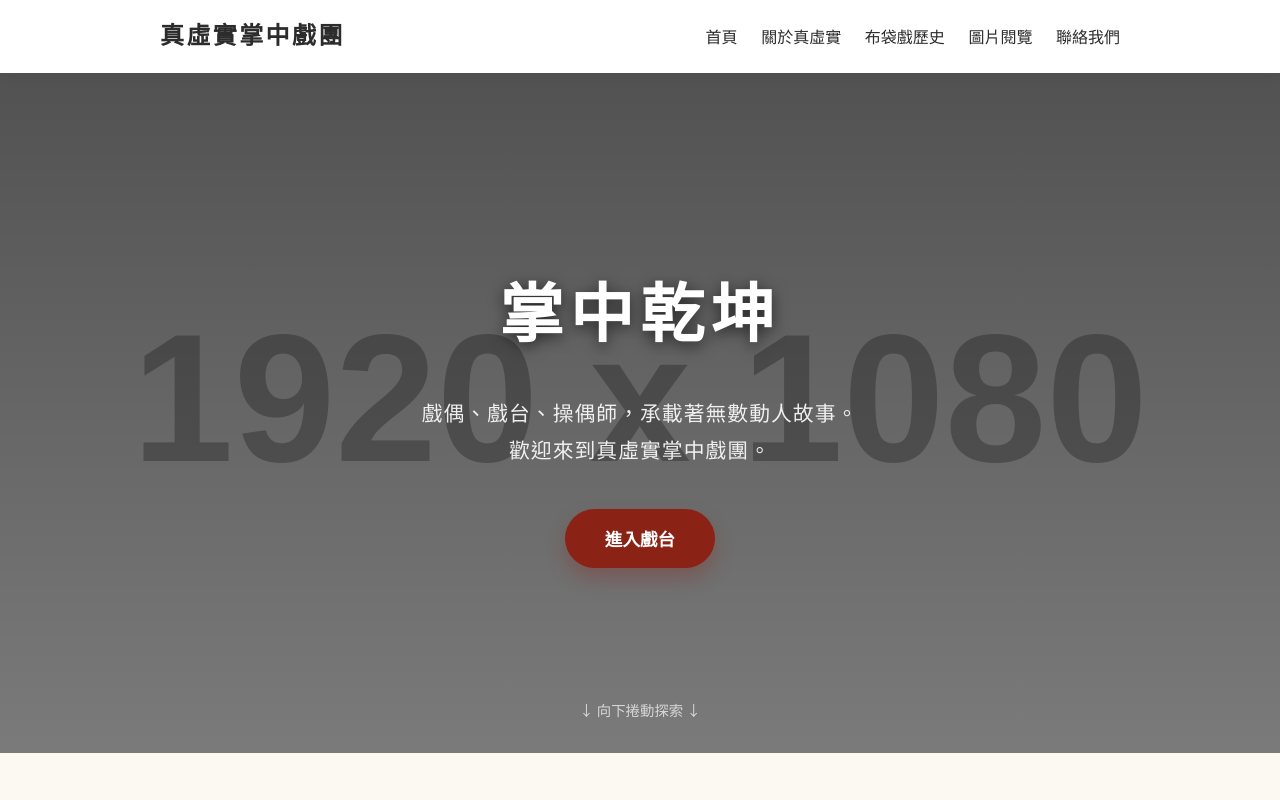
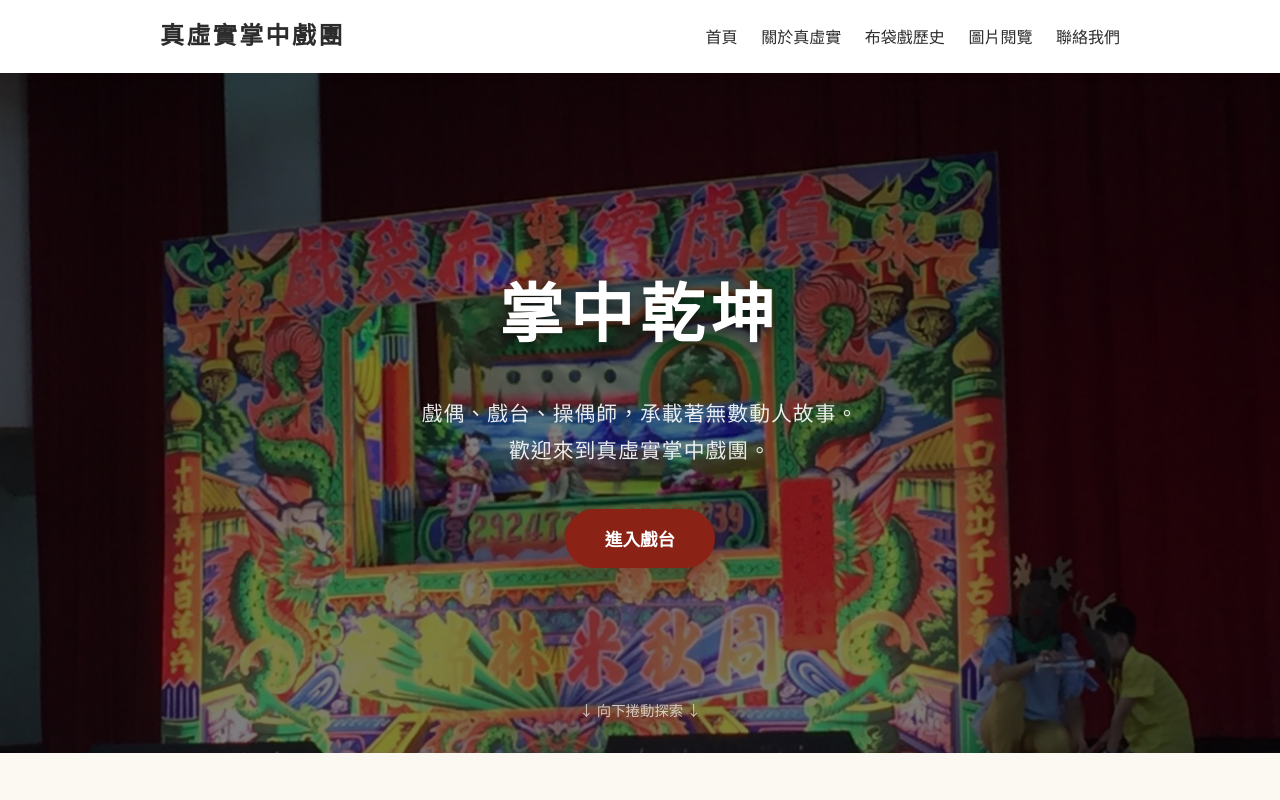
Before and after one commit to yanyoulin/zzh_site, a plain HTML site: page index.html in a window 1280 px wide. Shown: the top 800 px of the page. Drawn offline with Linux system fonts and the light colour scheme; placeholder pictures from the web are drawn by us.

Commit message:
首頁圖片更新

```diff
--- a/index.html
+++ b/index.html
@@ -22,6 +22,11 @@
   </header>
 
   <div class="hero-section">
+    <div class="hero-slideshow">
+      <div class="slide active" style="background-image: url('img/01.jpg');"></div>
+      <div class="slide" style="background-image: url('img/01.jpg');"></div>
+      <div class="slide" style="background-image: url('img/01.jpg');"></div>
+    </div>
     <div class="hero-content">
       <h1>掌中乾坤</h1>
       <p>戲偶、戲台、操偶師，承載著無數動人故事。<br>歡迎來到真虛實掌中戲團。</p>
@@ -81,6 +86,24 @@
     }
     // 初始執行一次，確保剛載入時可見的元素會顯示
     reveal();
+    const slides = document.querySelectorAll('.slide');
+    let currentSlide = 0;
+    const slideInterval = 3000; // 3000毫秒 = 3秒 (建議3秒比2秒舒服，2秒有點太快)
+
+    function nextSlide() {
+      // 1. 把目前的 active 拿掉
+      slides[currentSlide].classList.remove('active');
+
+      // 2. 算下一張是第幾號 (如果到底了就回到 0)
+      currentSlide = (currentSlide + 1) % slides.length;
+
+      // 3. 把下一張加上 active
+      slides[currentSlide].classList.add('active');
+    }
+
+    // 設定計時器，每隔一段時間執行 nextSlide
+    setInterval(nextSlide, slideInterval);
+    // === 背景輪播程式碼結束 ===
   </script>
 </body>
 </html>
--- a/style.css
+++ b/style.css
@@ -117,10 +117,6 @@ a:hover {
 .hero-section {
   position: relative;
   height: 85vh; /* 佔據螢幕 85% 高度 */
-  background: linear-gradient(rgba(0,0,0,0.6), rgba(0,0,0,0.4)), url('https://placehold.co/1920x1080/2c2c2c/D4AF37?text=真虛實掌中戲團');
-  /* ↑ 注意：這裡使用了假圖，你可以換成自己劇團的帥氣照片 URL */
-  background-size: cover;
-  background-position: center;
   display: flex;
   flex-direction: column;
   justify-content: center;
@@ -128,12 +124,54 @@ a:hover {
   text-align: center;
   color: #fff;
   margin-bottom: 60px;
+  overflow: hidden; /* 防止圖片放大時超出邊界 */
+  background: #2c2c2c; /* 當圖片還沒載入時的預設底色 */
 }
 
 .hero-content {
   z-index: 2;
   padding: 0 20px;
   animation: fadeUp 1.2s ease-out; /* 進場動畫 */
+}
+
+/* 新增：輪播容器 */
+.hero-slideshow {
+  position: absolute;
+  top: 0;
+  left: 0;
+  width: 100%;
+  height: 100%;
+  z-index: 0; /* 放在最底層 */
+}
+
+/* 新增：單張幻燈片樣式 */
+.slide {
+  position: absolute;
+  top: 0;
+  left: 0;
+  width: 100%;
+  height: 100%;
+  background-size: cover;
+  background-position: center;
+  opacity: 0; /* 預設隱藏 */
+  transition: opacity 1s ease-in-out; /* 1秒淡入淡出效果，比較有質感 */
+
+  /* 這裡加一個黑色半透明遮罩，讓文字永遠清晰 */
+  /* 如果你的圖很暗，可以把 0.5 改小一點 */
+  box-shadow: inset 0 0 0 2000px rgba(0, 0, 0, 0.5);
+}
+
+/* 新增：當幻燈片被加上 active 類別時顯示 */
+.slide.active {
+  opacity: 1;
+  transform: scale(1.05); /* 加一點點放大效果，更有動感 */
+  transition: opacity 1s ease-in-out, transform 6s linear; /* 圖片會慢慢放大 */
+}
+
+/* 確保內容文字浮在圖片上面 */
+.hero-content, .scroll-indicator {
+  position: relative;
+  z-index: 2; /* 比圖片層級高 */
 }
 
 .hero-content h1 {
```
Also changed, not shown: img/01.jpg (added).
